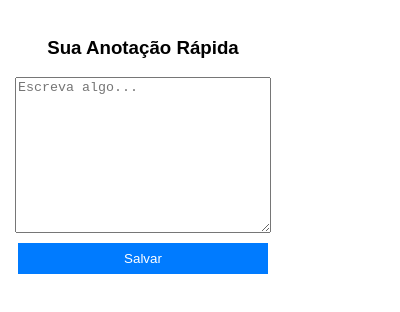
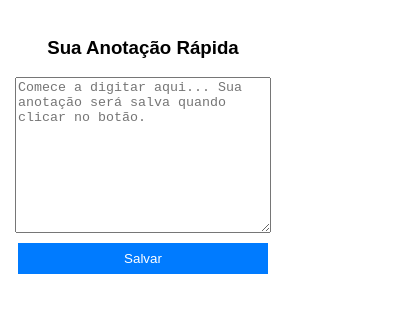
Before and after one commit to Joao-299/bootcamp2-chrome-ext-Joao-299-2, a browser extension: page src/popup/popup.html in a window 400 px wide. Drawn offline with Linux system fonts and the light colour scheme.

Commit message:
feat: Melhora a UX da primeira anotação.

```diff
--- a/src/popup/popup.html
+++ b/src/popup/popup.html
@@ -8,7 +8,7 @@
 <body>
     <div class="container">
         <h3>Sua Anotação Rápida</h3>
-        <textarea id="note-area" rows="10" cols="30" placeholder="Escreva algo..."></textarea>
+        <textarea id="note-area" rows="10" cols="30" placeholder="Comece a digitar aqui... Sua anotação será salva quando clicar no botão."></textarea>
         <button id="save-btn">Salvar</button>
         <p id="status-msg"></p>
     </div>
```
Also changed, not shown: src/background/service-worker.js (+1 -6 lines).
